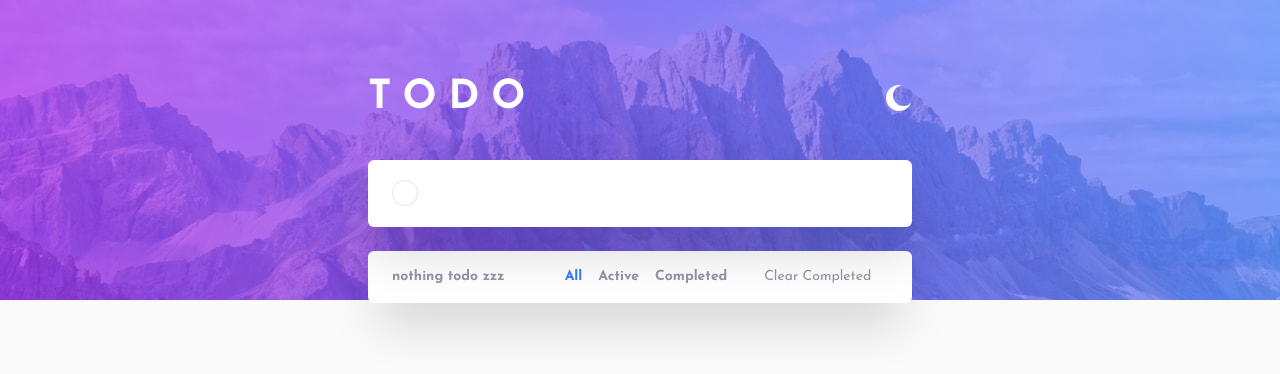
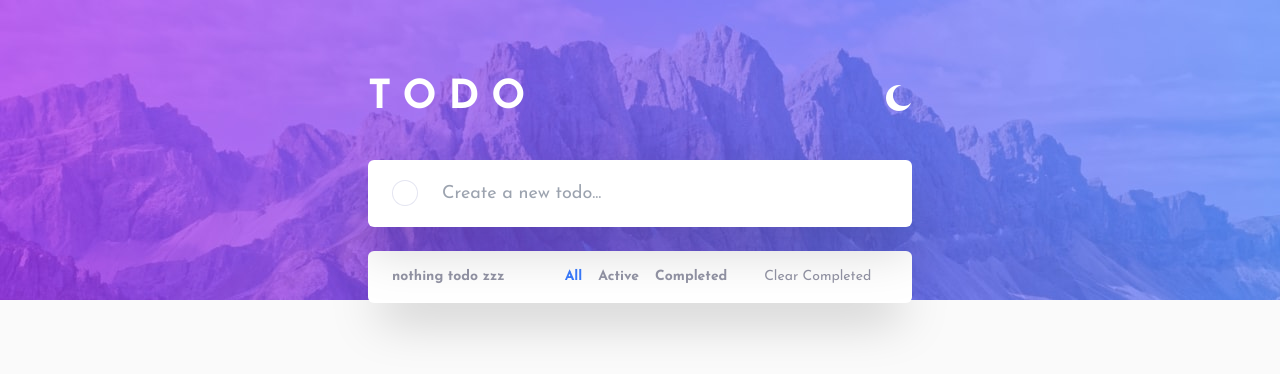
Before and after one commit to Mohamad-Ilham-Ramadhan/todo-app-react-ts, a Next.js app: page / in a window 1280 px wide. Shown: the top 374 px of the page. Built offline with nearby package versions, Linux system fonts and the light colour scheme.

Commit message:
<InputBar> placeholder

```diff
--- a/components/ButtonFilter.tsx
+++ b/components/ButtonFilter.tsx
@@ -1,5 +1,4 @@
 import clsx from 'clsx';
-import {Filter} from '../redux/reducers/todoListSlice';
 
 type Props = {
   children: string;
--- a/components/InputBar.tsx
+++ b/components/InputBar.tsx
@@ -31,6 +31,7 @@ export default function InputBar({style} : Props) {
           className="bg-transparent focus:outline-none caret-primary-bright-blue w-full"
           value={text}
           onChange={(e) => dispatch(input(e.target.value))}
+          placeholder="Create a new todo..."
         />
     </form>
   );
```
